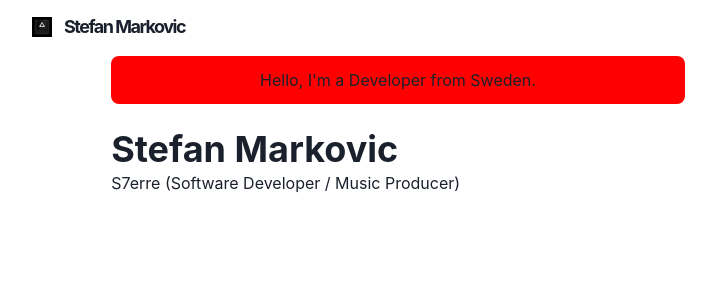
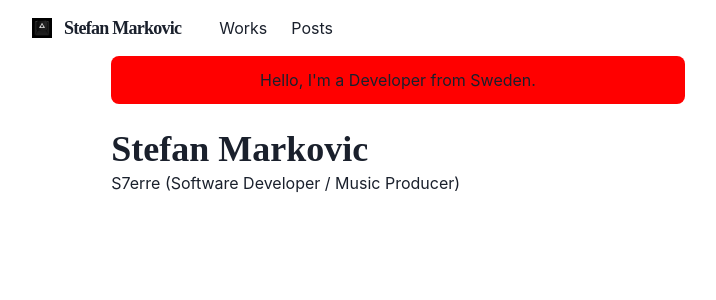
Before and after one commit to S7erre/NextjsChakraUIWebsite, a Next.js app: page / in a window 1280 px wide. Shown: the top 300 px of the page, without its empty margins (242-958 px from the left). Built offline with nearby package versions, Linux system fonts and the light colour scheme.

Commit message:
theme & navbar

```diff
--- a/components/navbar.js
+++ b/components/navbar.js
@@ -1,5 +1,5 @@
-import Logo from './logo'
-import NextLink from 'next/link'
+import Logo from './logo';
+import NextLink from 'next/link';
 import {
   Container,
   Box,
@@ -13,8 +13,8 @@ import {
   MenuButton,
   IconButton,
   useColorModeValue
-} from '@chakra-ui/react'
-import { HamburgerIcon } from '@chakra-ui/icons'
+} from '@chakra-ui/react';
+import { HamburgerIcon } from '@chakra-ui/icons';
 
 const LinkItem = ({ href, path, children }) => {
   const active = path === href
@@ -55,10 +55,50 @@ const Navbar = props => {
         justify="space-between"
       >
         <Flex align="center" mr={5}>
-        <Heading as="h1" size="lg" letterSpacing={'tighter'}>
+          <Heading as="h1" size="lg" letterSpacing={'tight'}>
             <Logo />
           </Heading>
         </Flex>
+
+        <Stack
+          direction={{ base: 'column', md: 'row' }}
+          display={{ base: 'none', md: 'flex' }}
+          width={{ base: 'full', md: 'auto' }}
+          alignItems="center"
+          flexGrow={1}
+          mt={{ base: 4, nmd: 0 }}
+        >
+          <LinkItem href="/works" path={path}>
+            Works
+          </LinkItem>
+          <LinkItem href="/posts" path={path}>
+            Posts
+          </LinkItem>
+        </Stack>
+
+        <Box flex={1} align="right">
+          <Box ml={2} display={{ base: 'inline-block', md: 'none' }}>
+            <Menu>
+              <MenuButton
+                as={IconButton}
+                icon={<HamburgerIcon />}
+                variant="outline"
+                aria-label="Options"
+              />
+              <MenuList>
+                <NextLink href="/" passHref>
+                  <MenuItem as={Link}>About</MenuItem>
+                </NextLink>
+                <NextLink href="/works" passHref>
+                  <MenuItem as={Link}>Works</MenuItem>
+                </NextLink>
+                <MenuItem as={Link} href="https://sterredev.com/">
+                  View Source
+                </MenuItem>
+              </MenuList>
+            </Menu>
+          </Box>
+        </Box>
       </Container>
     </Box>
   )
--- /dev/null
+++ b/libs/theme.js
@@ -0,0 +1,55 @@
+import { extendTheme } from "@chakra-ui/react";
+import { mode } from "@chakra-ui/theme-tools";
+
+const styles = {
+  global: props => ({
+    body: {
+      bg: mode('¤f0e7db', '#202023')(props)
+    }
+  })
+}
+
+const components = {
+  Heading: {
+    variants: {
+      'section-title': {
+        textDecoration: 'underline',
+        fonrSize: 20,
+        textUnderlineOffset: 6,
+        textDecorationColor: '#525252',
+        textDecorationThickness: 4,
+        marginTop: 3,
+        marginBottom: 4
+      }
+    }
+  },
+  Link: {
+    baseStyle: props => ({
+      color: mode('#3d7aed', '#ff63c3')(props),
+      textUnderlineOffset: 3
+    })
+  }
+}
+
+const fonts = {
+  heading: "'M PLUS Rounded 1c'"
+}
+
+const colors = {
+  glassTeal: '#88ccca'
+}
+
+const config = {
+  inistialColorMode: 'dark',
+  useSystemColorMode: true
+}
+
+const theme = extendTheme({
+  config,
+  styles,
+  components,
+  colors,
+  fonts
+})
+
+export default theme
--- a/pages/_app.js
+++ b/pages/_app.js
@@ -1,9 +1,10 @@
 import { ChakraProvider } from "@chakra-ui/provider";
-import Layout from "../components/layouts/main"
+import Layout from "../components/layouts/main";
+import theme from '../libs/theme';
 
 const Website = ({ Component, pageProps, router }) => {
   return (
-    <ChakraProvider>
+    <ChakraProvider theme={theme}>
       <Layout router={router}>
         <Component {...pageProps} key={router.route} />
       </Layout>
--- /dev/null
+++ b/pages/_document.js
@@ -0,0 +1,18 @@
+import { ColorModeScript } from "@chakra-ui/react";
+import NextDocument, { Html, Head, Main, NextScript } from 'next/document';
+import theme from '../libs/theme'
+
+export default class Document extends NextDocument {
+  render () {
+    return (
+      <Html lang="en">
+        <Head />
+        <body>
+          <ColorModeScript initialColorMode={theme.config.initialColorMode} />
+          <Main />
+          <NextScript />
+        </body>
+      </Html>
+    )
+  }
+}
```
Lines whose indentation alone changed are shown as unchanged.
